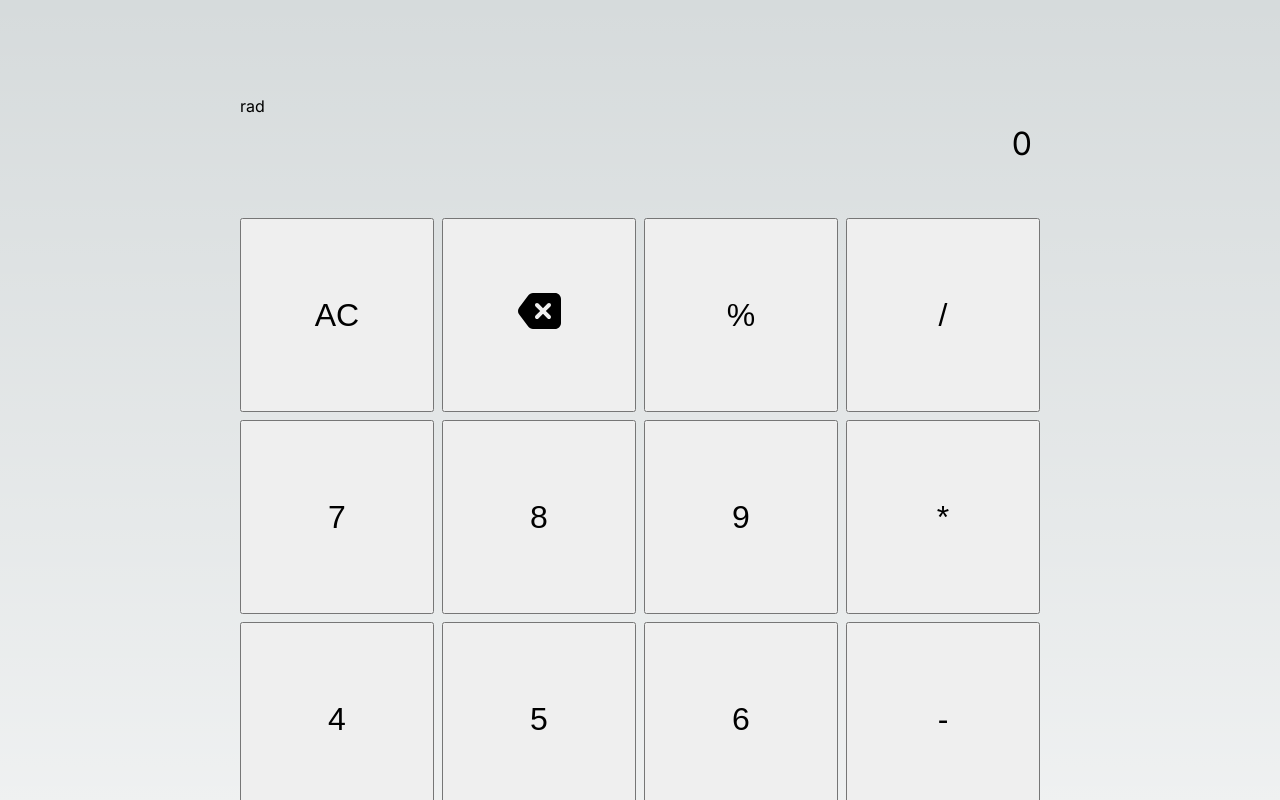
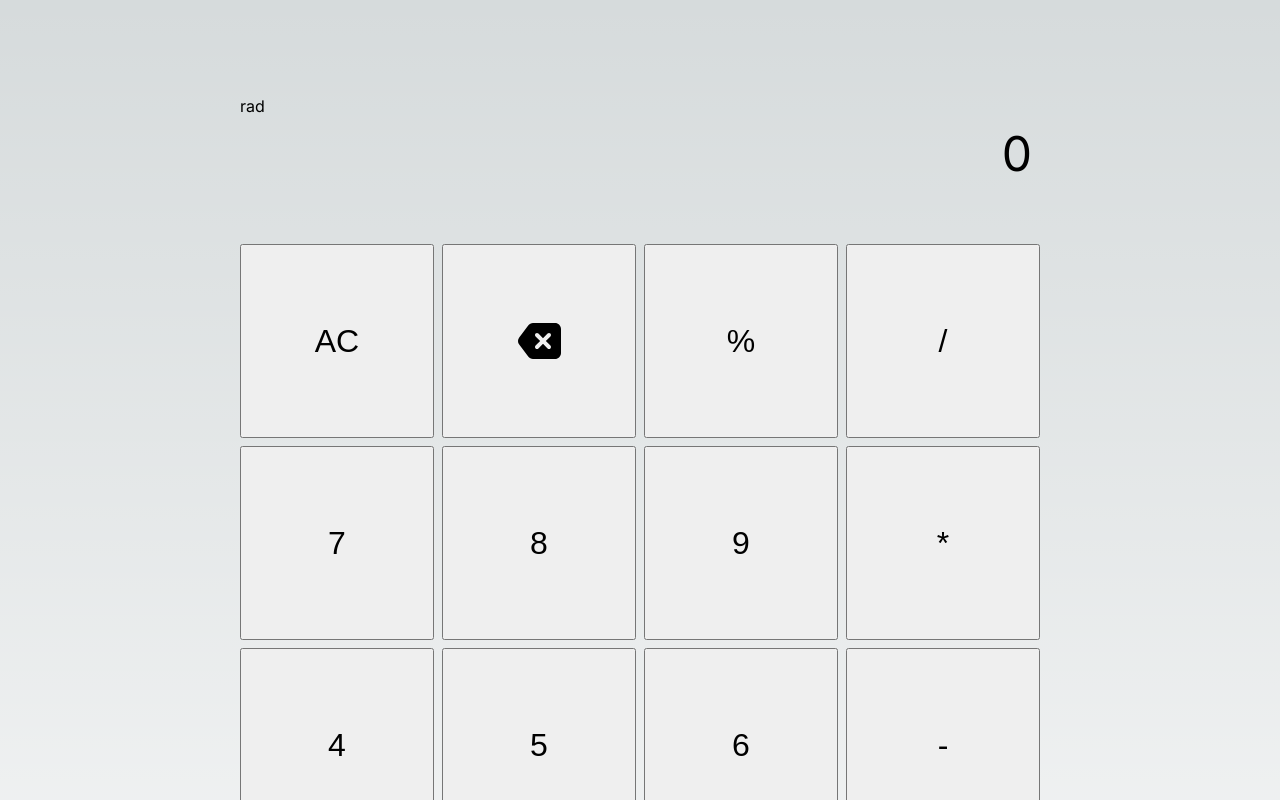
Before and after one commit to hemansh8/scientific-calculator, a Next.js app: page / in a window 1280 px wide. Shown: the top 800 px of the page. Built offline with nearby package versions, Linux system fonts and the light colour scheme.

Commit message:
Added ouput design change

```diff
--- a/src/components/calculator.js
+++ b/src/components/calculator.js
@@ -84,7 +84,7 @@ export default function Calculator() {
                 setOutputVisibility("hide");
                 screenInput.current = "0";
             } else if (typeof result === "number" && !isNaN(result)) {
-                setScreenVal(Number(result).toFixed(4));
+                setScreenVal(Number(result).toFixed(2));
                 setOutputVisibility("show");
                 screenInput.current = expression;
             } else {
--- a/src/styles/globals.css
+++ b/src/styles/globals.css
@@ -120,14 +120,26 @@ a {
 .screen {
   padding: 0.5rem;
   text-align: right;
+  font-size: 3rem;
+}
+
+.screen[data-mode="true"] {
+  font-size: 1.5rem;
 }
 
 .output {
   visibility: hidden;
+  font-size: 1.5rem;
+  padding: 0.5rem 0;
 }
 
 .output[show="show"] {
   visibility: visible;
+}
+
+
+.screen[data-mode="true"] .output {
+  font-size: 3rem;
 }
 
 .special {
@@ -167,6 +179,9 @@ a {
 .calculator .body .regular button {
   aspect-ratio: 1;
   font-size: 2rem;
+  display: flex;
+  align-items: center;
+  justify-content: center;
 }
 
 .calculator .body .regular button[data-visible="false"] {
```
